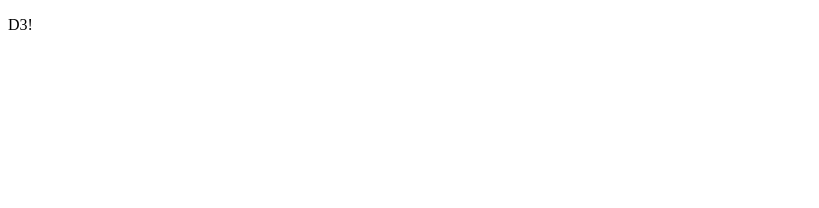
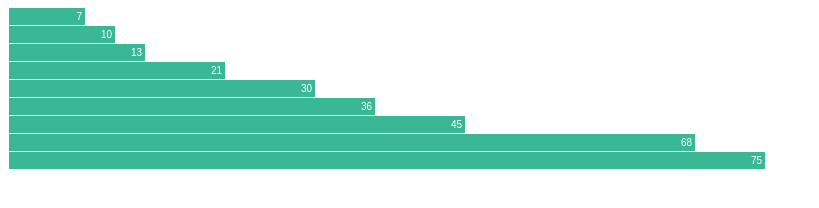
Before and after one commit to micahcourey/D3Practice, a plain HTML site: page index.html in a window 1280 px wide. Shown: the whole page, without its empty margins (0-819 px from the left). Drawn offline with nearby package versions, Linux system fonts and the light colour scheme.

Commit message:
Add scripts.js and Styles.css

```diff
--- a/index.html
+++ b/index.html
@@ -2,9 +2,11 @@
 <html>
   <head>
     <title>D3</title>
-    <script type="text/javascript" src="https://cdnjs.cloudflare.com/ajax/libs/d3/3.5.8/d3.min.js"></script>
+    <link rel="stylesheet" href="styles.css">
   </head>
   <body>
-    <p>D3!</p>
+    <div class="chart"></div>
   </body>
+  <script type="text/javascript" src="https://cdnjs.cloudflare.com/ajax/libs/d3/3.5.8/d3.min.js" charset="utf-8"></script>
+  <script type="text/javascript" src="scripts.js"></script>
 </html>
--- /dev/null
+++ b/scripts.js
@@ -0,0 +1,12 @@
+var data = [7, 10, 13, 21, 30, 36, 45, 68, 75];
+
+var x = d3.scale.linear()
+  .domain([0, d3.max(data)])
+  .range([0, 750]);
+
+d3.select(".chart")
+  .selectAll("div")
+    .data(data)
+  .enter().append("div")
+    .style("width", function(d) { return d * 10 + "px"; })
+    .text(function(d) { return d; });
--- /dev/null
+++ b/styles.css
@@ -0,0 +1,8 @@
+.chart div {
+  font: 10px sans-serif;
+  background-color: #3AB795;
+  text-align: right;
+  padding: 3px;
+  margin: 1px;
+  color: white;
+}
```
